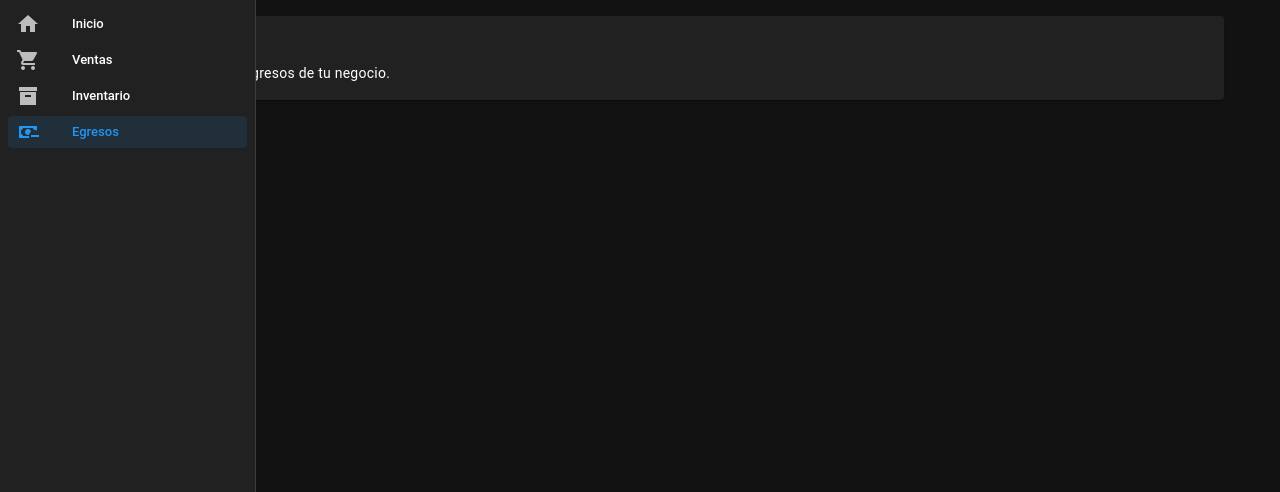
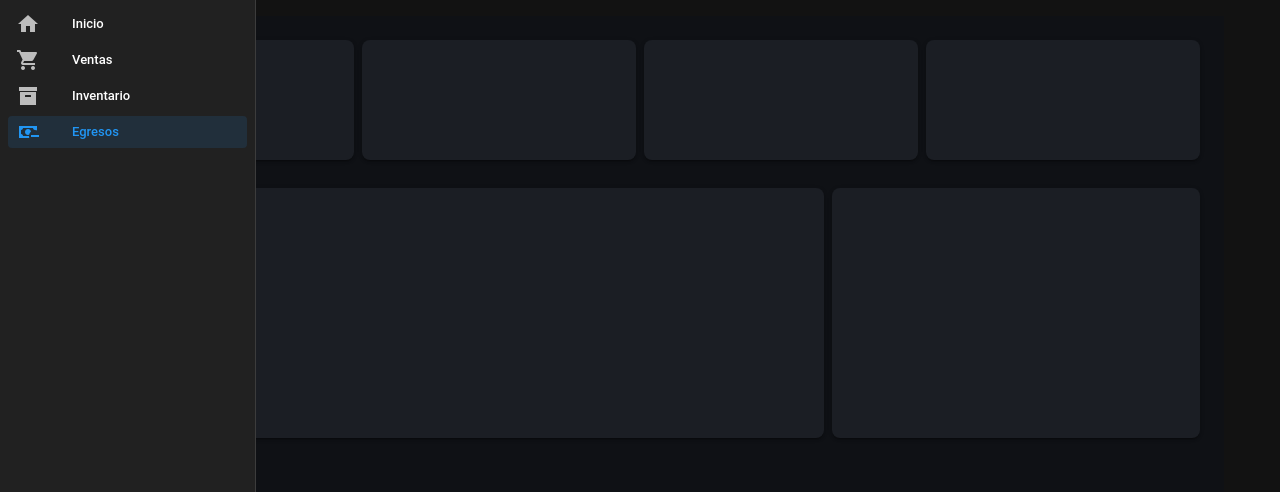
Before and after one commit to peter-R2-D2/POS, a Vue app: page /egresos in a window 1280 px wide. Shown: the top 492 px of the page. Built offline with nearby package versions, Linux system fonts and the light colour scheme.

Commit message:
feat: Agrege modulo de inventario

```diff
--- a/src/App.vue
+++ b/src/App.vue
@@ -6,13 +6,11 @@
         color="secodary"
       >
         <v-toolbar-title>Nombre del negocio</v-toolbar-title>
-
         <v-app-bar-nav-icon
           variant="text"
           @click.stop="drawer = !drawer"
         />
       </v-app-bar>
-
       <v-navigation-drawer
         v-model="drawer"
         :location="$vuetify.display.mobile ? 'start' : undefined"
--- a/src/pages/egresos.vue
+++ b/src/pages/egresos.vue
@@ -1,16 +1,45 @@
 <template>
-  <v-row>
-    <v-col
-      cols="12"
-    >
-      <v-card
-        class="mx-auto"
+  <v-container
+    class="pa-6"
+    style="background-color: #0f1115;
+    min-height: 100vh;"
+  >
+    <!-- Filas de paneles vacíos -->
+    <v-row dense>
+      <v-col
+        cols="12" sm="6" md="3"
+        v-for="n in 4" :key="'card-top-' + n"
       >
-        <v-card-title>Egresos</v-card-title>
-        <v-card-text>
-          Aquí puedes gestionar los egresos de tu negocio.
-        </v-card-text>
-      </v-card>
-    </v-col>
-  </v-row>
+        <v-card
+          elevation="2"
+          rounded="lg"
+          class="pa-4"
+          color="#1b1e24"
+          height="120"
+        />
+      </v-col>
+    </v-row>
+
+    <v-row class="mt-6" dense>
+      <v-col cols="12" md="8">
+        <v-card
+          elevation="2"
+          rounded="lg"
+          class="pa-4"
+          color="#1b1e24"
+          height="250"
+        />
+      </v-col>
+
+      <v-col cols="12" md="4">
+        <v-card
+          elevation="2"
+          rounded="lg"
+          class="pa-4"
+          color="#1b1e24"
+          height="250"
+        />
+      </v-col>
+    </v-row>
+  </v-container>
 </template>
--- a/src/pages/inventario.vue
+++ b/src/pages/inventario.vue
@@ -1,20 +1,145 @@
 <template>
   <v-row>
+    <!-- Panel de filtros -->
     <v-col
       cols="12"
+      md="4"
     >
       <v-card
-        class="mx-auto"
+        class="pa-4"
+        elevation="2"
       >
-        <v-card-title>Inventario</v-card-title>
-        <v-card-text>
-          Aquí puedes gestionar el inventario de tu negocio.
+        <v-card-text class="text-h6">
+          Filtro de Producto
         </v-card-text>
+
+        <v-select
+          label="Categoría"
+          :items="categorias"
+          v-model="categoria"
+          clearable
+        />
+
+        <v-btn
+          color="red"
+          block
+          class="mt-4"
+          @click="resetFiltros"
+        >
+          Reiniciar Filtros
+        </v-btn>
+      </v-card>
+    </v-col>
+    <v-col
+      cols="12"
+      md="8"
+    >
+      <v-card
+        class="pa-4"
+        elevation="2"
+      >
+        <v-text-field
+          v-model="search"
+          label="Buscar producto"
+          prepend-inner-icon="mdi-magnify"
+          variant="outlined"
+          hide-details
+          single-line
+          clearable
+          class="mb-4"
+        />
+
+        <v-data-table
+          :headers="headers"
+          :items="filteredItems"
+          :search="search"
+        >
+          <template #item.imagen="{ item }">
+            <v-img
+              :src="`../assets/${item.imagen}`"
+              :alt="`Imagen de ${item.nombre}`"
+              height="64"
+              width="64"
+              cover
+              class="my-2 rounded elevation-2"
+            />
+          </template>
+        </v-data-table>
       </v-card>
     </v-col>
   </v-row>
 </template>
 
 <script setup>
-  //
+import { ref, computed } from 'vue'
+
+const search = ref('')
+const categorias = ['Todos', 'mecanica', 'electronica', 'papeleria']
+const categoria = ref(null)
+
+const headers = [
+  {
+    title: 'Presentación',
+    key: 'imagen'
+  },
+  {
+    title: 'Nombre',
+    key: 'nombre' },
+  {
+    title: 'Descripción',
+    key: 'descripcion'
+  },
+  {
+    title: 'Categoría',
+    key: 'categoria'
+  },
+  {
+    title: 'Marca',
+    key: 'marca'
+  },
+  {
+    title: 'Unidad de medida',
+    key: 'unidadmedida'
+  }
+]
+
+const items = ref([
+  {
+    id: 1,
+    nombre: 'Chupones de grasa',
+    descripcion: 'Información breve para alburear a alguien',
+    categoria: 'mecanica',
+    marca: 'doña chonita',
+    unidadmedida: '1pz',
+    imagen: '1.jpg'
+  },
+  {
+    id: 2,
+    nombre: 'Multímetro digital',
+    descripcion: 'Herramienta para medir voltaje y corriente',
+    categoria: 'electronica',
+    marca: 'Fluke',
+    unidadmedida: '1pz',
+    imagen: '2.jpg'
+  },
+  {
+    id: 3,
+    nombre: 'Resma de hojas',
+    descripcion: '500 hojas tamaño carta',
+    categoria: 'papeleria',
+    marca: 'Chamex',
+    unidadmedida: '1resma',
+    imagen: '3.jpg'
+  }
+])
+
+const filteredItems = computed(() => {
+  if (!categoria.value || categoria.value === 'Todos') return items.value
+  return items.value.filter(item => item.categoria === categoria.value)
+})
+
+const resetFiltros = () => {
+  categoria.value = null
+  search.value = ''
+}
 </script>
```
Also changed, not shown: src/assets/1.jpg (added).
